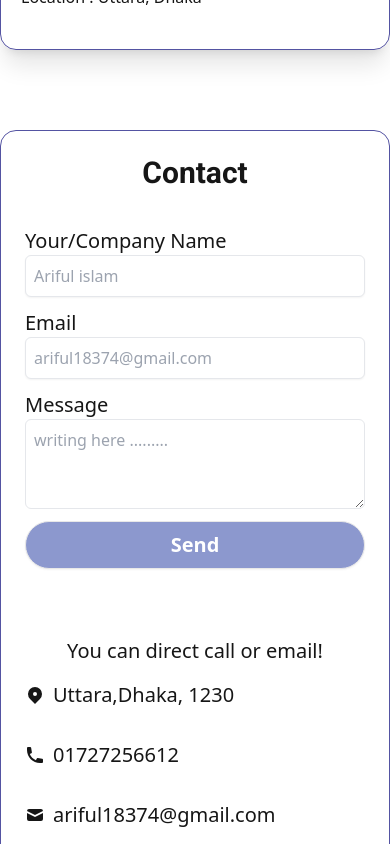
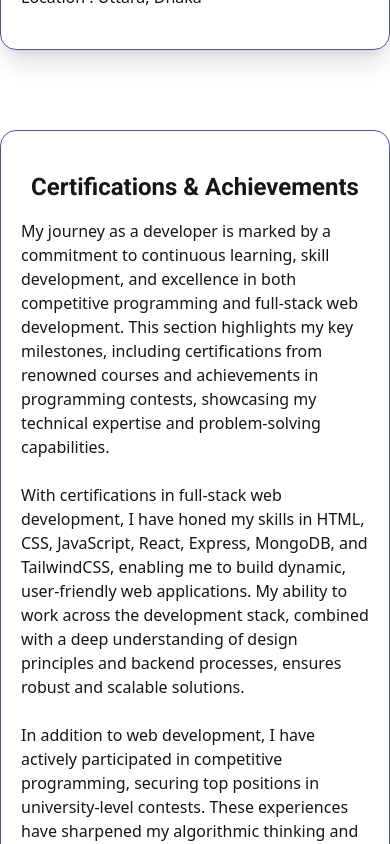
Before and after one commit to arifulislamk/arifulislamkhan, a React (Vite) app: page / in a window 390 px wide. Shown: the part 4020-4864 px from the top of the page. Built offline with nearby package versions, Linux system fonts and the light colour scheme; no server answers.

Commit message:
achivment section add with navbar

```diff
--- /dev/null
+++ b/src/Components/Certification.jsx
@@ -0,0 +1,39 @@
+const Certification = () => {
+  return (
+    <div
+      id="target-section-achievements"
+      className="mt-20 border border-[#5453a2] shadow-xl rounded-2xl px-5 py-10 lg:py-20"
+    >
+      <h1 className=" text-2xl font-roboto lg:text-5xl font-bold text-center  ">
+        Certifications & Achievements
+      </h1>
+      <div className=" space-y-2">
+        <p className="lg:px-14 lg:pb-10 mt-4 lg:mt-14">
+          My journey as a developer is marked by a commitment to continuous
+          learning, skill development, and excellence in both competitive
+          programming and full-stack web development. This section highlights my
+          key milestones, including certifications from renowned courses and
+          achievements in programming contests, showcasing my technical
+          expertise and problem-solving capabilities. <br /><br />
+           With certifications in
+          full-stack web development, I have honed my skills in HTML, CSS,
+          JavaScript, React, Express, MongoDB, and TailwindCSS, enabling me to
+          build dynamic, user-friendly web applications. My ability to work
+          across the development stack, combined with a deep understanding of
+          design principles and backend processes, ensures robust and scalable
+          solutions. <br /><br /> In addition to web development, I have actively
+          participated in competitive programming, securing top positions in
+          university-level contests. These experiences have sharpened my
+          algorithmic thinking and coding efficiency, crucial for tackling
+          real-world problems in software engineering. <br /><br />
+           These certifications and
+          achievements reflect my ongoing dedication to mastering new
+          technologies and consistently delivering high-quality work in the
+          field of web development and competitive programming.
+        </p>
+      </div>
+    </div>
+  );
+};
+
+export default Certification;
--- a/src/Components/Navbar.jsx
+++ b/src/Components/Navbar.jsx
@@ -19,6 +19,14 @@ const Navbar = () => {
         className=" hover:bg-info p-2 rounded-lg cursor-pointer"
       >
         <li>Education</li>
+      </Link>
+      <Link
+        to="target-section-achievements"
+        smooth={true}
+        duration={500}
+        className=" hover:bg-info p-2 rounded-lg cursor-pointer"
+      >
+        <li>Certifications & Achievements</li>
       </Link>
       <Link
         to="target-section4"
--- a/src/Pages/Home.jsx
+++ b/src/Pages/Home.jsx
@@ -1,4 +1,5 @@
 import Banner from "../Components/Banner";
+import Certification from "../Components/Certification";
 import Contact from "../Components/Contact";
 import Education from "../Components/Education";
 import Myskils from "../Components/Myskils";
@@ -13,6 +14,7 @@ const Home = () => {
       <Myskils />
       <Projects />
       <Education />
+      <Certification />
       <Contact />
     </div>
   );
```
